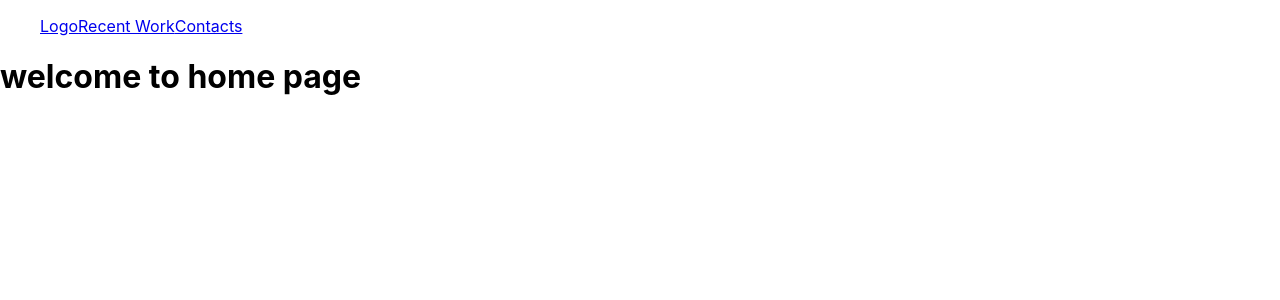
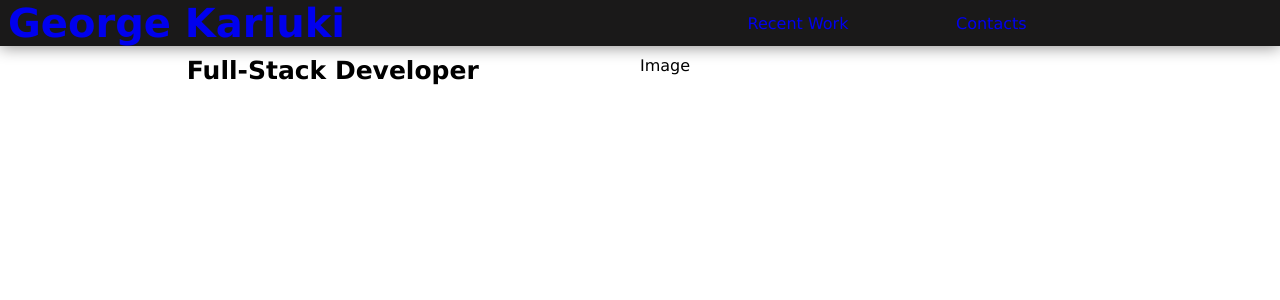
Before and after one commit to George-k-tech/portfolio, a React (Create React App) app: page / in a window 1280 px wide. Shown: the top 300 px of the page. Built offline with nearby package versions, Linux system fonts and the light colour scheme.

Commit message:
updates on the home pages and the css for the home page

```diff
--- a/src/components/Navbar.js
+++ b/src/components/Navbar.js
@@ -1,15 +1,22 @@
 import React from "react";
 import { NavLink } from "react-router-dom";
-const Navbar = () =>{
-  return(
+import "../main.css";
+const Navbar = () => {
+  return (
     <div className="navbar">
-      <ul>
-       <NavLink to= "/">Logo</NavLink>
-       <NavLink to="/work">Recent Work</NavLink>
-       <NavLink to="/contacts">Contacts</NavLink>
-      </ul>
+      <div className="navbar-logo">
+        <NavLink to="/">George Kariuki</NavLink>
+      </div>
+      <div className="navbar-body">
+        <div className="navbar-body-work">
+          <NavLink to="/work">Recent Work</NavLink>
+        </div>
+        <div className="navbar-body-contact">
+          <NavLink to="/contacts">Contacts</NavLink>
+        </div>
+      </div>
     </div>
-  )
-}
+  );
+};
 
 export default Navbar;
--- /dev/null
+++ b/src/main.css
@@ -0,0 +1,70 @@
+:root{
+    --grey:rgb(26, 25, 25);
+    --font: Verdana, Geneva, Tahoma, sans-serif;
+}
+
+*{
+    font-family: Verdana, Geneva, Tahoma, sans-serif;
+    margin: 0;
+    padding: 0;
+    box-sizing: border-box;
+    text-decoration: none;
+   /*  background-color: var(--grey); */
+    scroll-behavior: smooth;
+    transition: .2s linear;
+   /*  font-size: 99.5%; */
+}
+.navbar{
+    position: fixed;
+    top: 0;
+    left: 0;
+    right: 0;
+    display: flex;
+    justify-content: space-between;
+    z-index: 1000;
+    align-items: center;
+    box-shadow: 0 .1rem 1rem rgb(146, 145, 145);
+    padding: 0px 8px;
+    background-color: var(--grey);
+}
+
+.navbar-logo{
+    width: 100%;
+    font-size: 2.5rem;
+    font-weight: bolder;
+}
+
+.navbar-body{
+    width: 100%;
+    display: flex;
+}
+.navbar-body-work{
+    width: 50%;
+    display: flex;
+    justify-content: center;
+}
+.navbar-body-contact{
+    width: 50%;
+}
+section{
+    padding: 3.5rem 2%;
+}
+.home{
+    width: 100%;
+    display: flex;
+}
+
+.home-left{
+    width: 50%;
+}
+ .home-left h2{
+    font-size: 25px;
+    display: flex;
+    justify-content: center;
+      word-spacing: 10%;
+}
+
+/* .home-right{
+    width: 50%;
+    background-color: blue;
+} */
--- a/src/pages/Contact.js
+++ b/src/pages/Contact.js
@@ -1,7 +1,9 @@
-const Contact = () =>{
-    return(
-        <h1>welcome to the contact page</h1>
-    )
-}
+const Contact = () => {
+  return (
+    <section>
+      <h1>welcome to the contact page</h1>
+    </section>
+  );
+};
 
 export default Contact;
--- a/src/pages/Home.js
+++ b/src/pages/Home.js
@@ -1,9 +1,24 @@
-const Home = () =>{
-    return(
-        <div>
-            <h1>welcome to home page</h1>
+const Home = () => {
+  return (
+    <section>
+      <div className="home">
+        <div className="home-left">
+          <h2>Full-Stack Developer </h2>
+
+          <div className="home-left-head">
+
+          </div>
+
+          <div className="home-left-body"></div>
+
         </div>
-    )
-}
+
+        <div className="home-right">
+          <p>Image</p>
+        </div>
+      </div>
+    </section>
+  );
+};
 
 export default Home;
--- a/src/pages/Work.js
+++ b/src/pages/Work.js
@@ -1,8 +1,9 @@
 const Work = () =>{
     return(
-        <div>
-            <h1>welcome to  recent pages</h1>
-        </div>
+        <section>
+        <h1>welcome to the Recent works page</h1>
+        <img src="https://media.istockphoto.com/id/1299026534/photo/nairobi-kenya.jpg?s=612x612&w=0&k=20&c=xwCQ441cTHFBTZpb8ihvVwqqtTZjmees1C3xdJc_nfw="></img>
+      </section>
     )
 }
 
```
